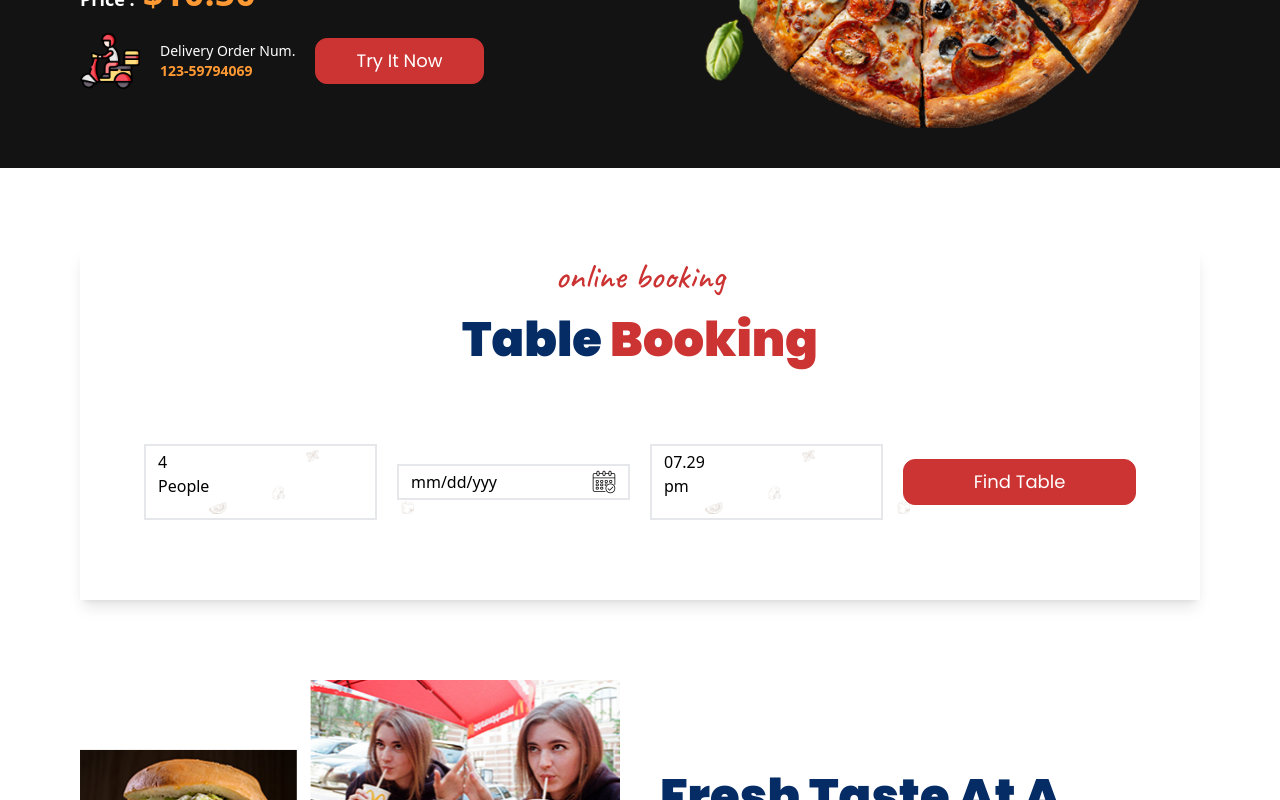
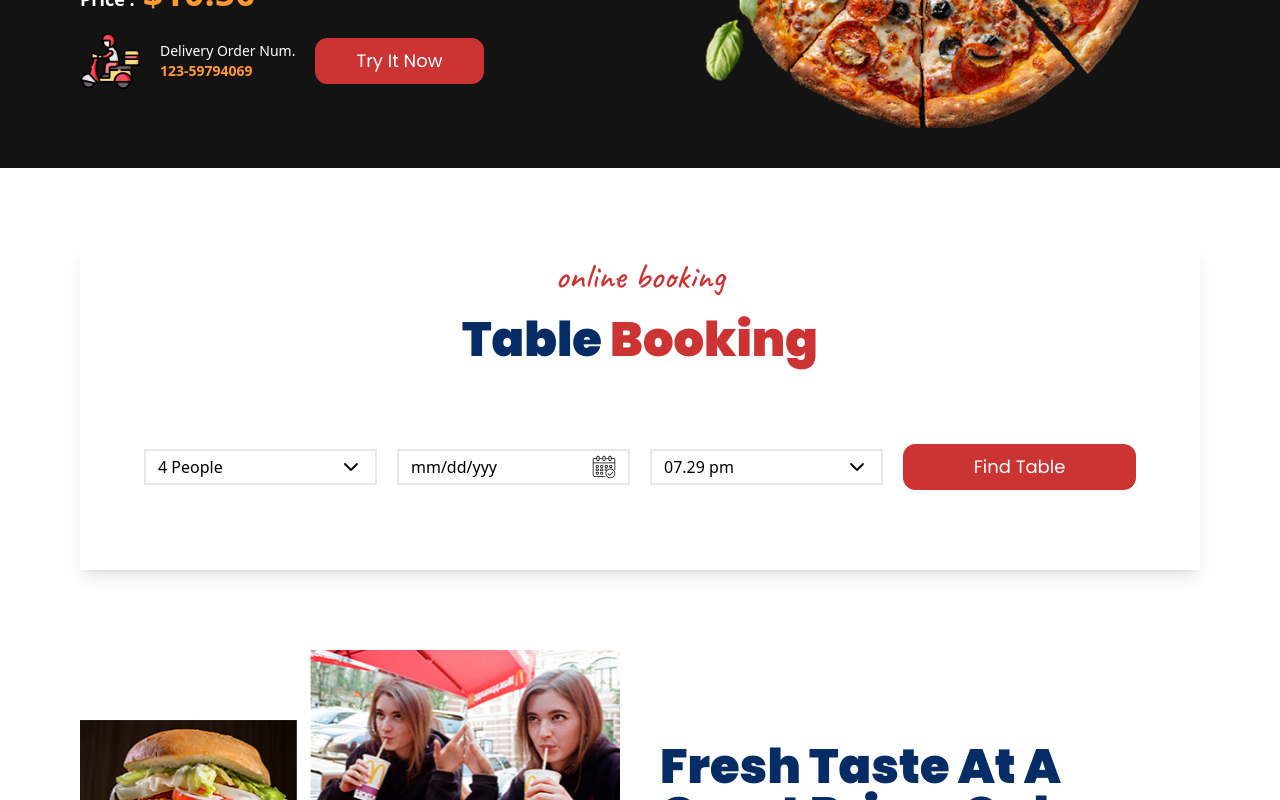
Before and after one commit to Nourhaan-Atef/Food-Website, a React (Vite) app: page / in a window 1280 px wide. Shown: the part 528-1328 px from the top of the page. Built offline with nearby package versions, Linux system fonts and the light colour scheme.

Commit message:
fix images

```diff
--- a/src/pages/Home/Home.tsx
+++ b/src/pages/Home/Home.tsx
@@ -8,6 +8,7 @@ import Piz5 from "../../assets/piz5.png";
 import Piz6 from "../../assets/piz6.png";
 import LeftSideSection from "../../assets/Left side section.png";
 import burgerBadge from "../../assets/burger badge.png";
+import shapes from "../../assets//shapes.png";
 import free from "../../assets/Free.png";
 import delivery from "../../assets/delivery.png";
 import Pizza from "../../assets/pizza.png";
@@ -27,7 +28,7 @@ import Chicken from "../../assets/Chicken Fry.png";
 import Chicken2 from "../../assets/Chicken Fry2.png";
 import shapes3 from "../../assets/shapes3.png";
 import shapes2 from "../../assets/Shapes2.png";
-import downArrow from "../../assets/Shapes2.png";
+import downArrow from "../../assets/down.png";
 import calender from "../../assets/calendar.png";
 
 const Home = () => {
@@ -72,7 +73,8 @@ const Home = () => {
           </div>
         </section>
 
-        <section className=" flex flex-col shadow-lg md:m-20 my-20 mx-10 ">
+        <section className="md:relative flex flex-col shadow-lg md:m-20 my-20 mx-10 ">
+          <img src={shapes} className="hidden md:absolute " />
           <div className="text-center  pt-2">
             <p className="font-Caveat text-4xl text-red mb-5">online booking</p>
             <h2 className="text-5xl font-Poppins font-extrabold text-blue">
```
